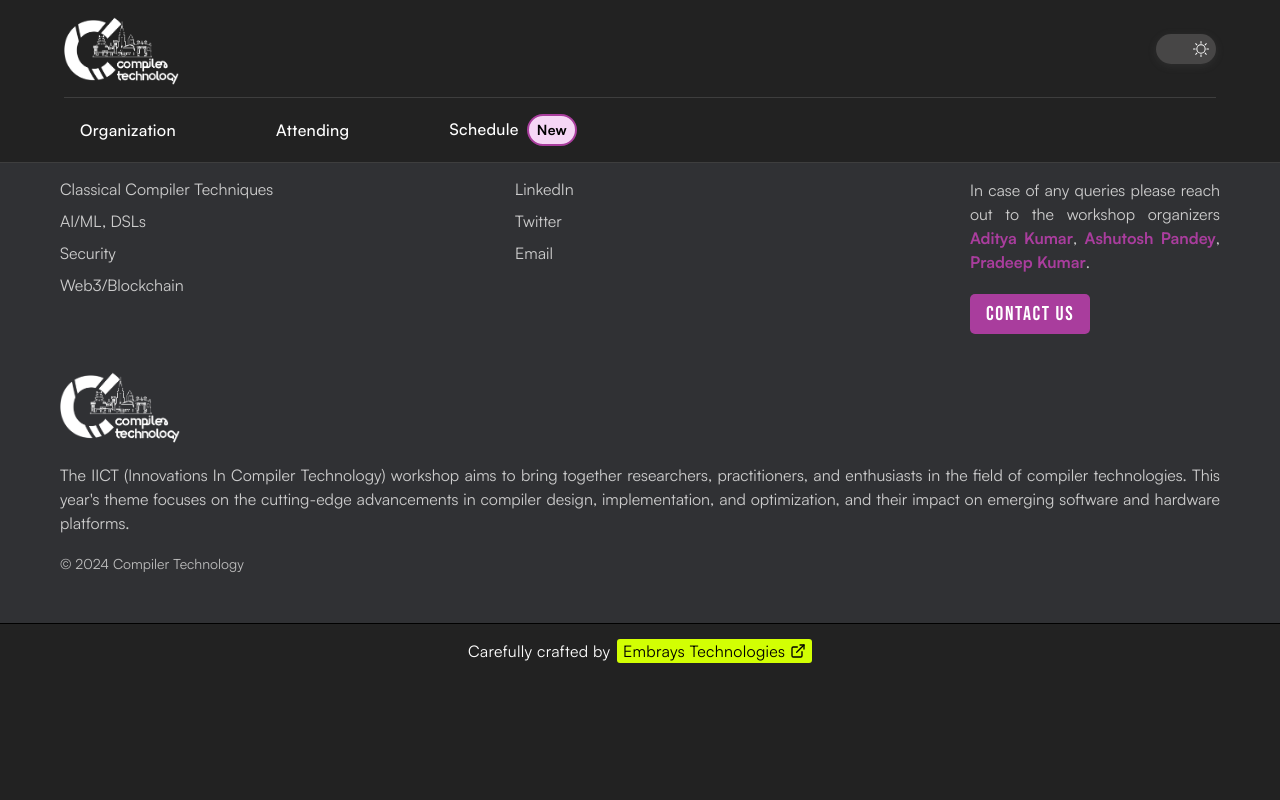
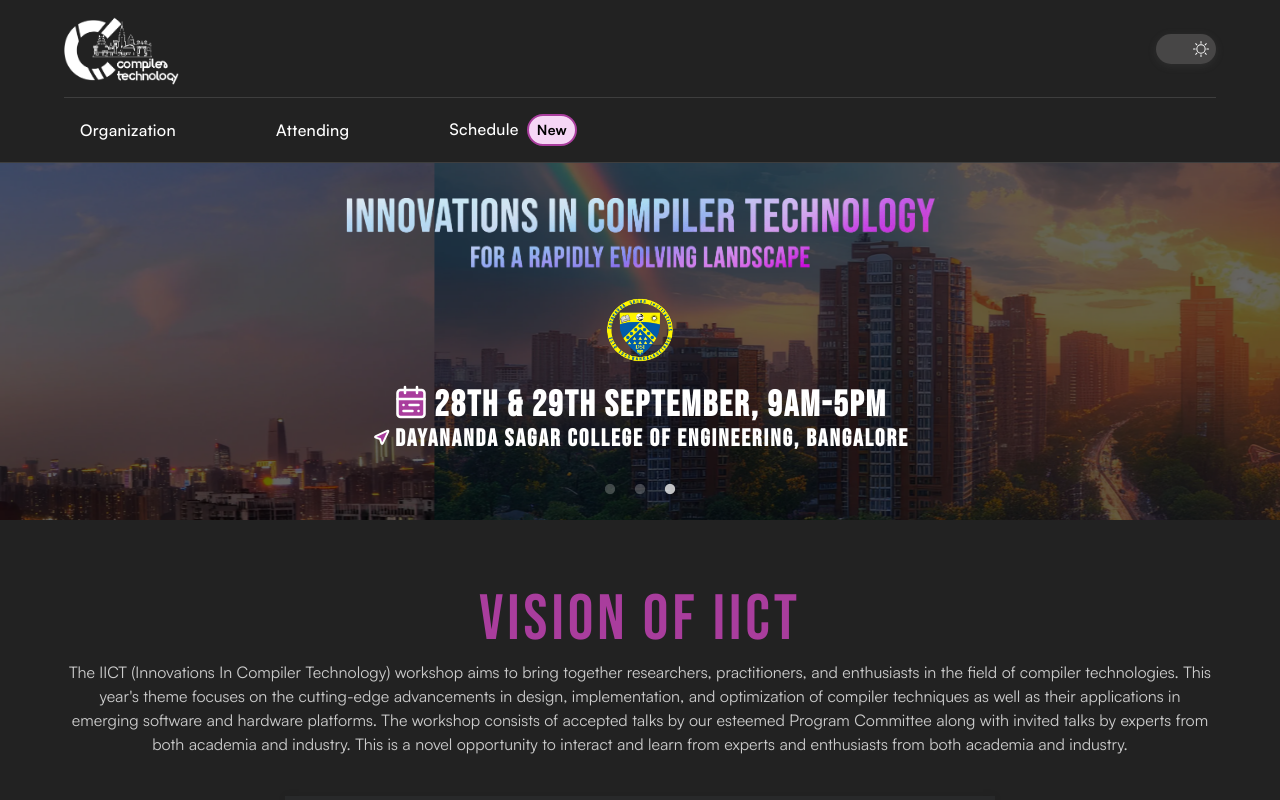
Before and after one commit to compilertech/compilertech-fe, a React (Vite) app: page / in a window 1280 px wide. Shown: the top 800 px of the page. Built offline with nearby package versions, Linux system fonts and the light colour scheme.

Commit message:
fix:routing

```diff
--- a/src/App.tsx
+++ b/src/App.tsx
@@ -11,6 +11,7 @@
 import Attending from "./components/AttendingPage";
 import Organization from "./components/OrganizationPage";
 import Schedule from "./components/SchedulePage";
+import Home2 from "./components/2025Page";
 function App() {
   const [theme, setTheme] = useState(localStorage.getItem("theme") ?? "dark");
   const location = useLocation();
@@ -52,7 +53,8 @@
       <Wrapper>
         <Header onClick={toggleTheme} theme={theme} />
         <Routes>
-          <Route path="/2024" element={<Home />} />
+          {/* <Route path="/" element={<Home2 />} /> */}
+          <Route path="/" element={<Home />} />
           <Route path="/organization" element={<Organization />} />
           <Route path="/attending" element={<Attending />} />
           <Route path="/schedule" element={<Schedule />} />
```
